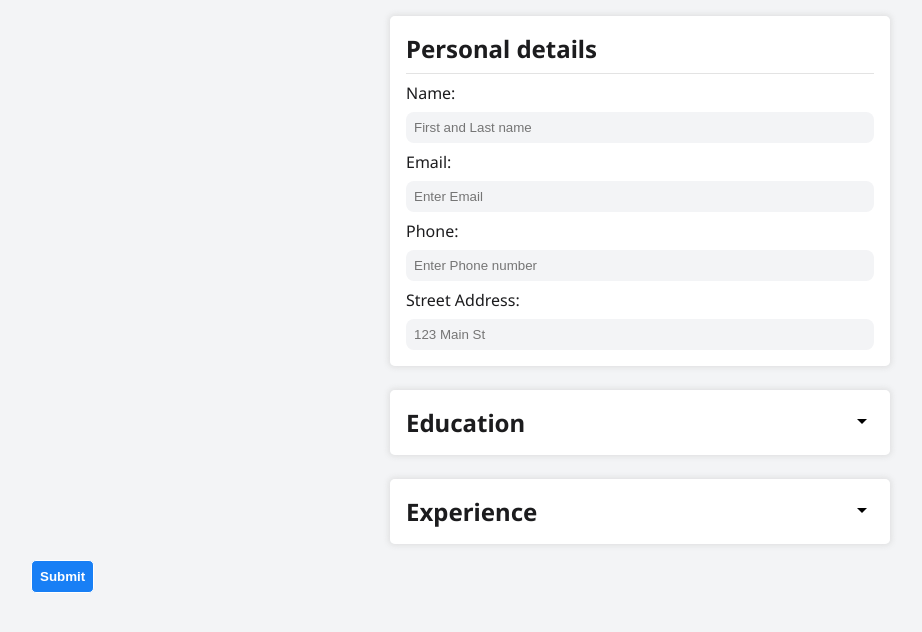
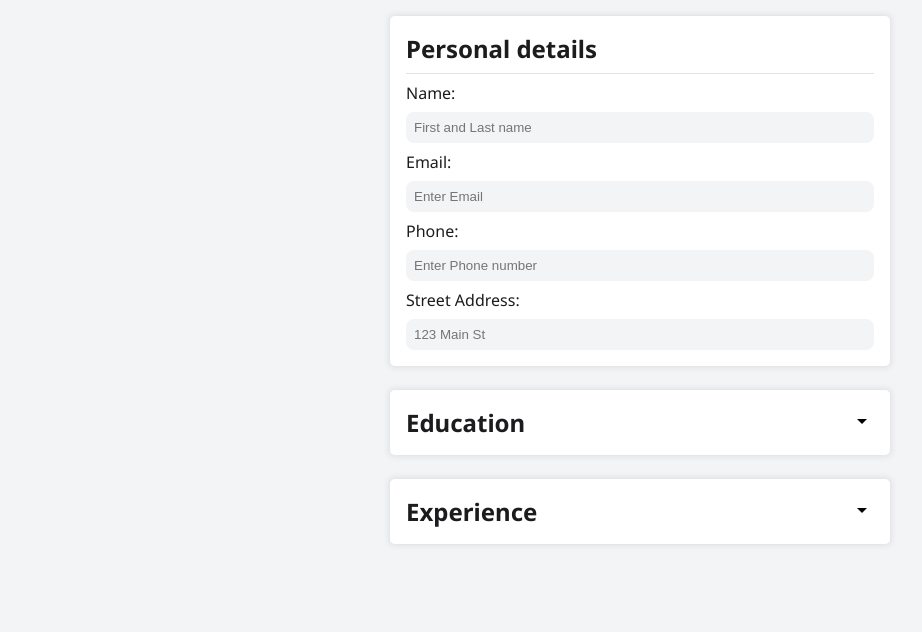
Before and after one commit to zololade/react-tut, a React (Vite) app: page / in a window 1280 px wide. Shown: the top 632 px of the page, without its empty margins (0-922 px from the left). Built offline with nearby package versions, Linux system fonts and the light colour scheme.

Commit message:
refactor: comment out SubmitBtn component in Form for cleaner code

```diff
--- a/src/components/form.tsx
+++ b/src/components/form.tsx
@@ -42,7 +42,7 @@ function Form({ handleSubmit }: FormProp) {
         showBtn={() => updateVisibility({ ...visibility, exp: !visibility.exp })}
       />
 
-      <SubmitBtn />
+      {/* <SubmitBtn /> */}
     </form>
   );
 }
```
